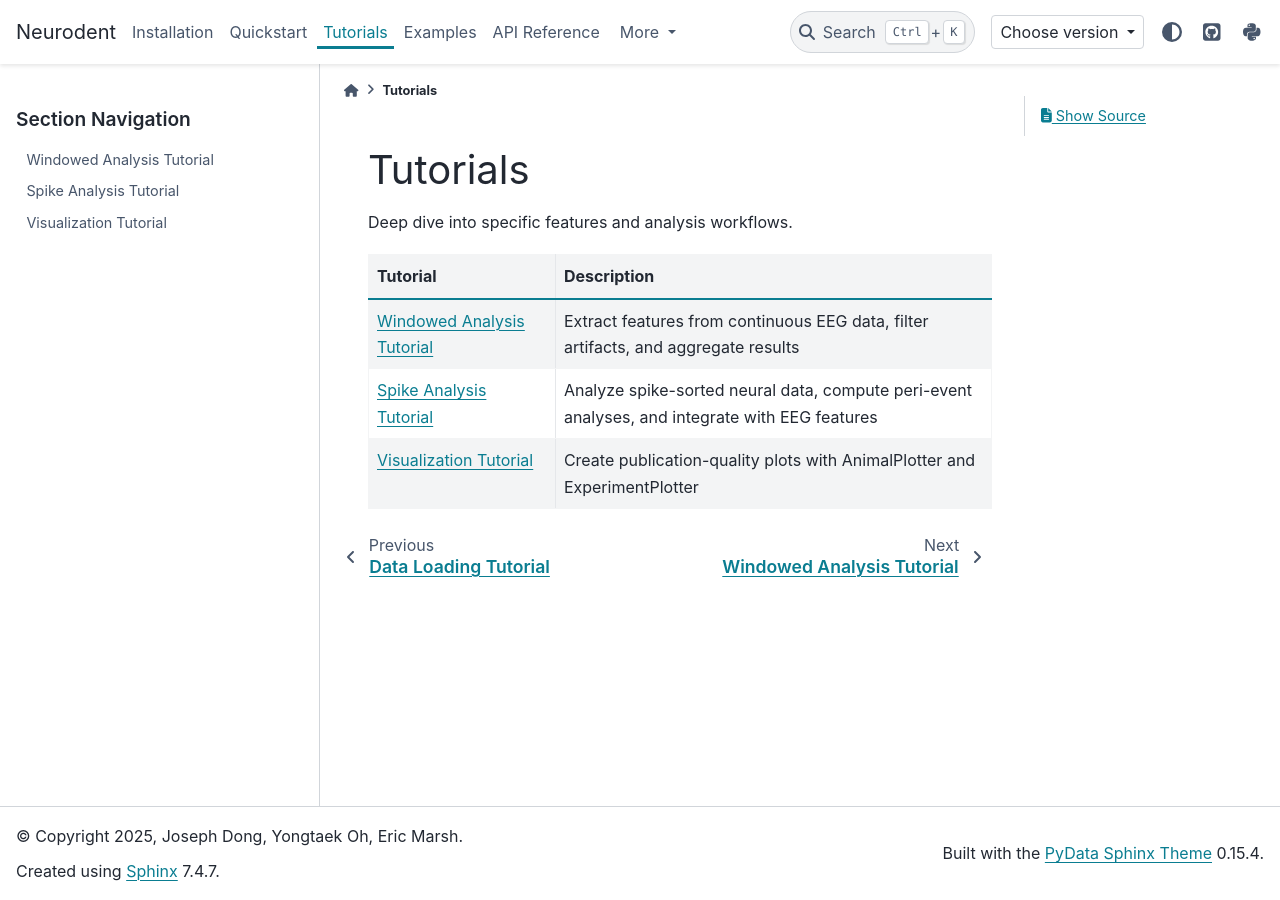
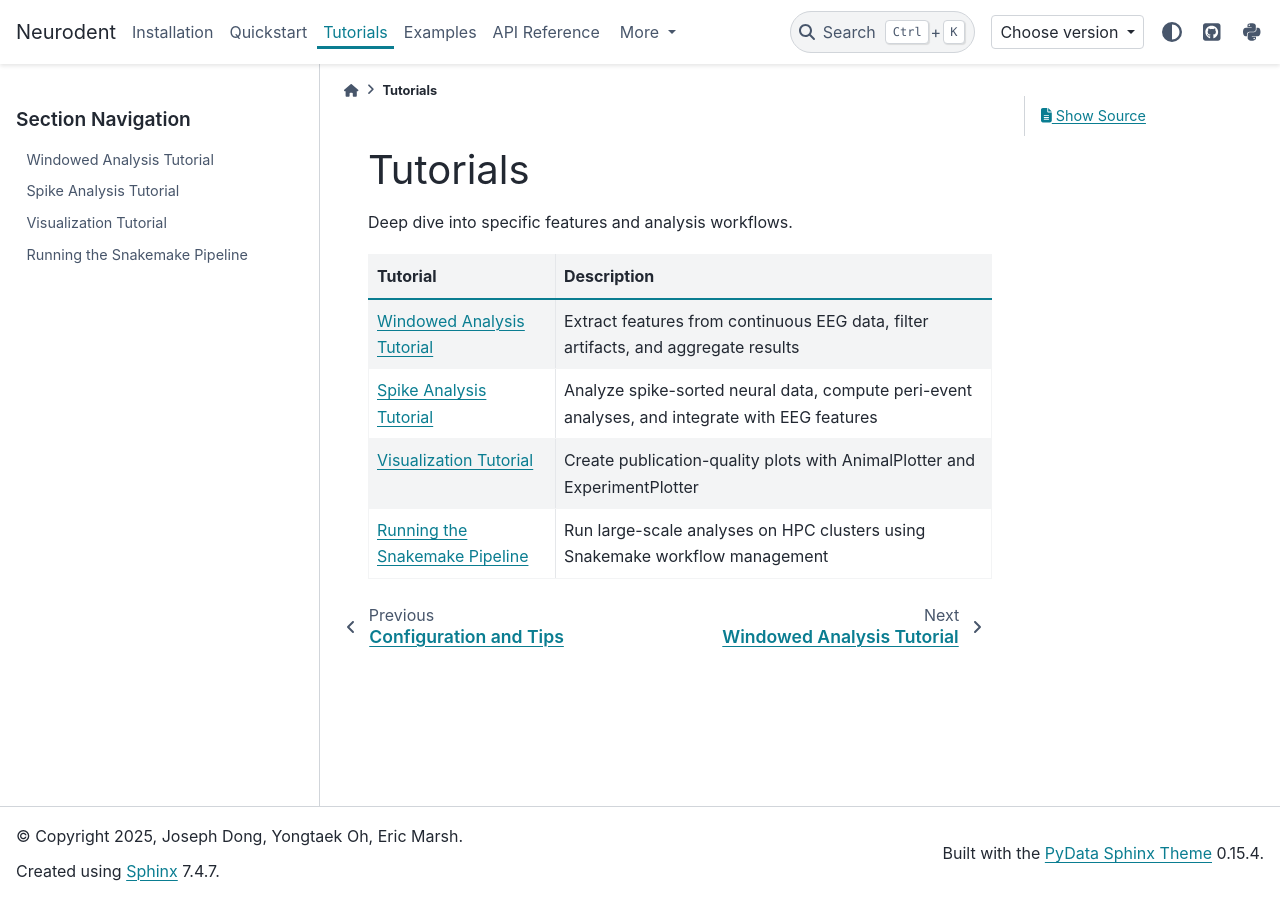
Before and after one commit to josephdong1000/neurodent, a Sphinx documentation site: the page built from docs/tutorials/index.rst, in a window 1280 px wide. Built offline with Sphinx 7.4.7 and the PyData theme 0.15.4, drawn with Linux system fonts in a browser that asks for light colours.

Commit message:
Create configuration and snakemake tutorials

```diff
--- a/docs/quickstart/index.rst
+++ b/docs/quickstart/index.rst
@@ -13,6 +13,8 @@ New to Neurodent? Start here to learn the basics of loading data and running you
      - Complete workflow from loading EEG data to computing features and creating visualizations
    * - :doc:`data_loading`
      - Load EEG data from multiple formats: binary files, SpikeInterface, MNE, NWB, and more
+   * - :doc:`configuration`
+     - Optional configuration settings: logging, temporary directories, and performance tips
 
 .. toctree::
    :maxdepth: 1
@@ -20,3 +22,4 @@ New to Neurodent? Start here to learn the basics of loading data and running you
 
    basic_usage
    data_loading
+   configuration
--- a/docs/tutorials/index.rst
+++ b/docs/tutorials/index.rst
@@ -15,6 +15,8 @@ Deep dive into specific features and analysis workflows.
      - Analyze spike-sorted neural data, compute peri-event analyses, and integrate with EEG features
    * - :doc:`visualization`
      - Create publication-quality plots with AnimalPlotter and ExperimentPlotter
+   * - :doc:`snakemake_pipeline`
+     - Run large-scale analyses on HPC clusters using Snakemake workflow management
 
 .. toctree::
    :maxdepth: 1
@@ -23,3 +25,4 @@ Deep dive into specific features and analysis workflows.
    windowed_analysis
    spike_analysis
    visualization
+   snakemake_pipeline
```
Also changed, not shown: docs/quickstart/configuration.ipynb (added), docs/tutorials/snakemake_pipeline.ipynb (added).
